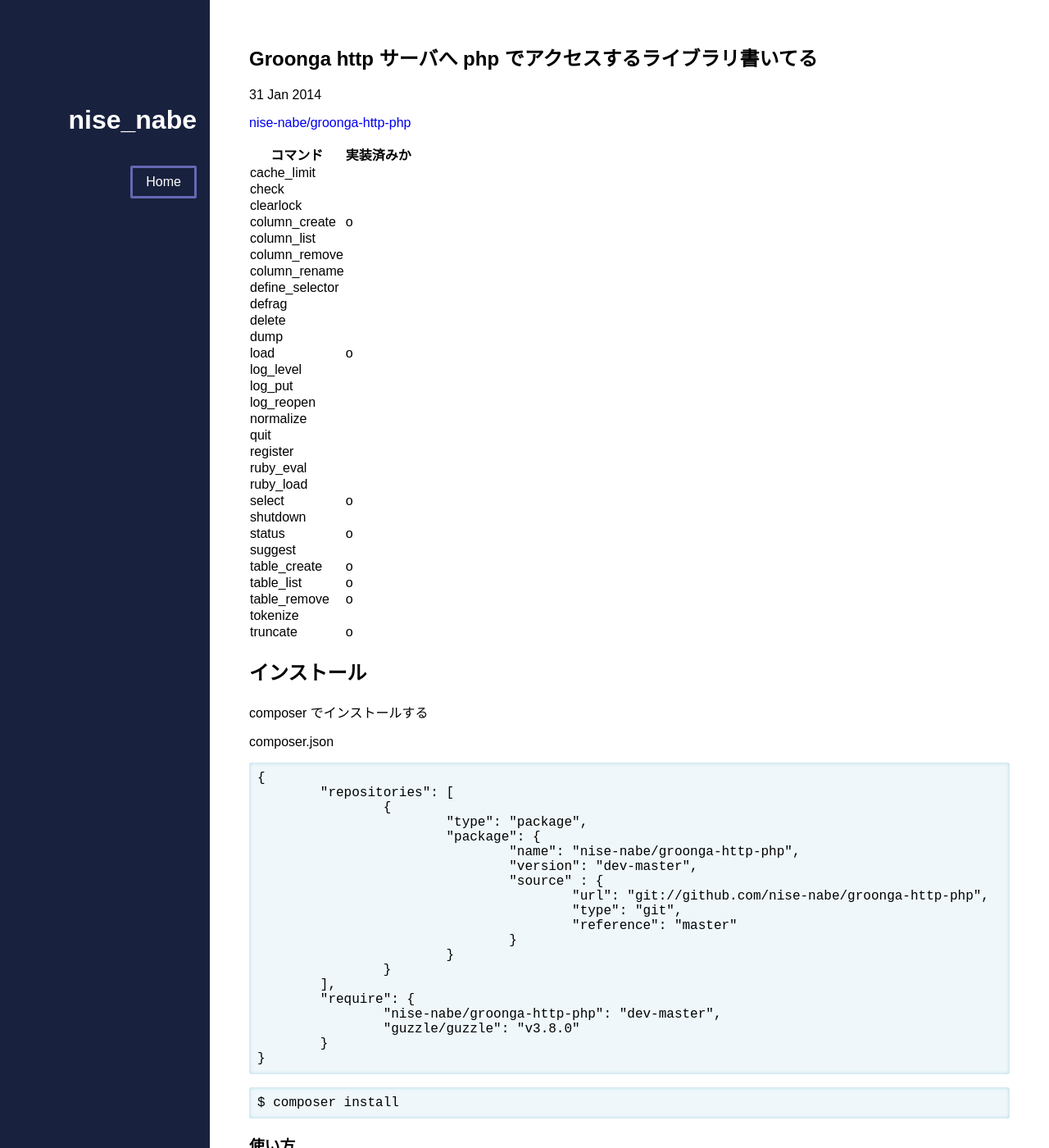
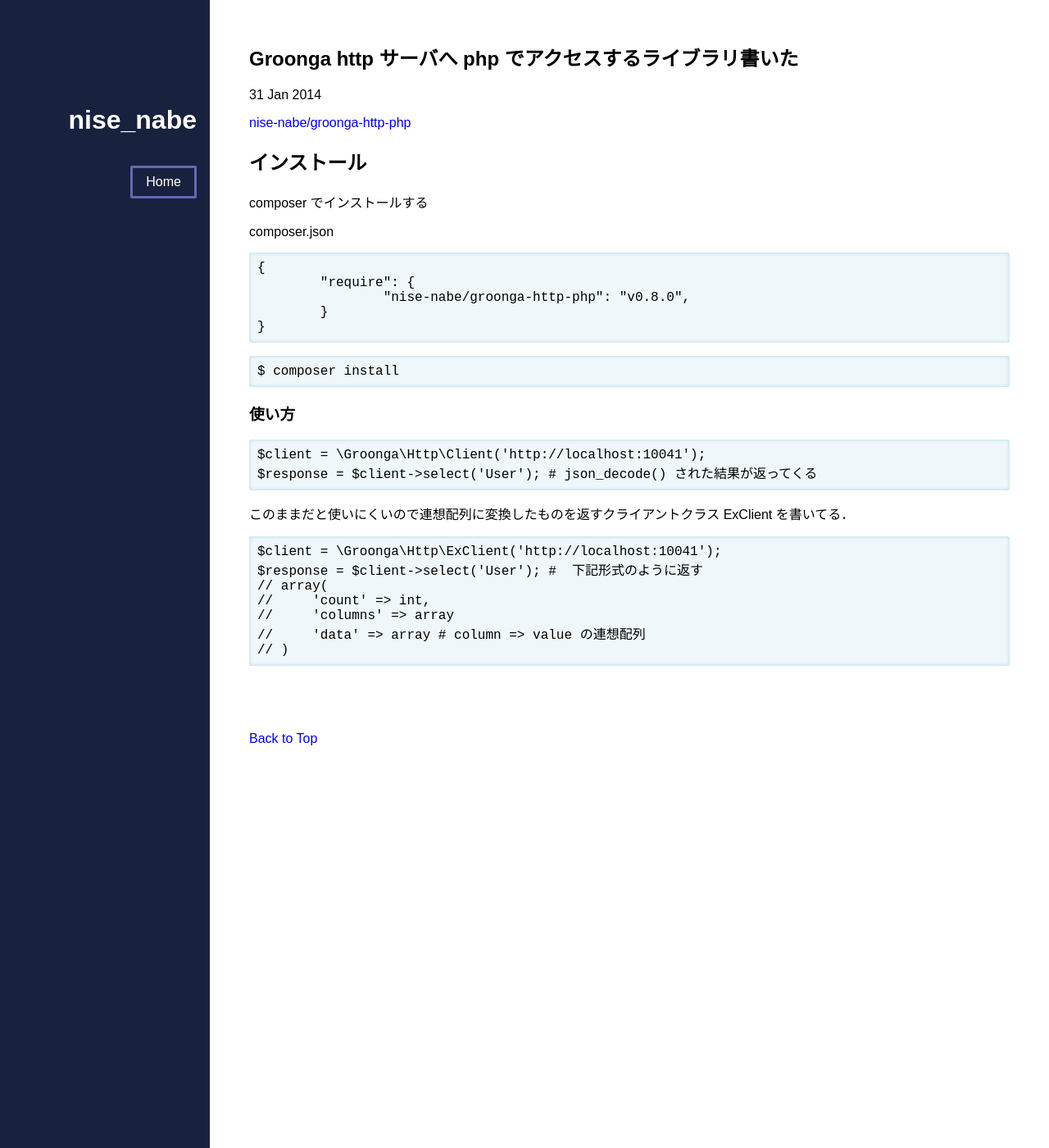
Before and after one commit to nise-nabe/bitbucket-pages, a Jekyll site: the page built from _posts/2014-01-31-groonga-http-php.md, in a window 1280 px wide and 1400 px high. Shown: the whole window at 82% size. Built offline with Jekyll 4.4.1, drawn with Linux system fonts in a browser that asks for light colours.

Commit message:
modified

````diff
--- a/_posts/2014-01-31-groonga-http-php.md
+++ b/_posts/2014-01-31-groonga-http-php.md
@@ -1,43 +1,10 @@
 ---
 layout: post
-title:  "Groonga http サーバへ php でアクセスするライブラリ書いてる"
+title:  "Groonga http サーバへ php でアクセスするライブラリ書いた"
 date:   2014-01-31 11:22
 ---
 
 [nise-nabe/groonga-http-php](https://github.com/nise-nabe/groonga-http-php)
-
-
-| コマンド        | 実装済みか |
-|-----------------|------------|
-| cache_limit     |            |
-| check           |            |
-| clearlock       |            |
-| column_create   | o          |
-| column_list     |            |
-| column_remove   |            |
-| column_rename   |            |
-| define_selector |            |
-| defrag          |            |
-| delete          |            |
-| dump            |            |
-| load            | o          |
-| log_level       |            |
-| log_put         |            |
-| log_reopen      |            |
-| normalize       |            |
-| quit            |            |
-| register        |            |
-| ruby_eval       |            |
-| ruby_load       |            |
-| select          | o          |
-| shutdown        |            |
-| status          | o          |
-| suggest         |            |
-| table_create    | o          |
-| table_list      | o          |
-| table_remove    | o          |
-| tokenize        |            |
-| truncate        | o          |
 
 ## インストール
 
@@ -47,23 +14,8 @@ composer.json
 
 ```
 {
-	"repositories": [
-		{
-			"type": "package",
-			"package": {
-				"name": "nise-nabe/groonga-http-php",
-				"version": "dev-master",
-				"source" : {
-					"url": "git://github.com/nise-nabe/groonga-http-php",
-					"type": "git",
-					"reference": "master"
-				}
-			}
-		}
-	],
 	"require": {
-		"nise-nabe/groonga-http-php": "dev-master",
-		"guzzle/guzzle": "v3.8.0"
+		"nise-nabe/groonga-http-php": "v0.8.0",
 	}
 }
 ```
````
